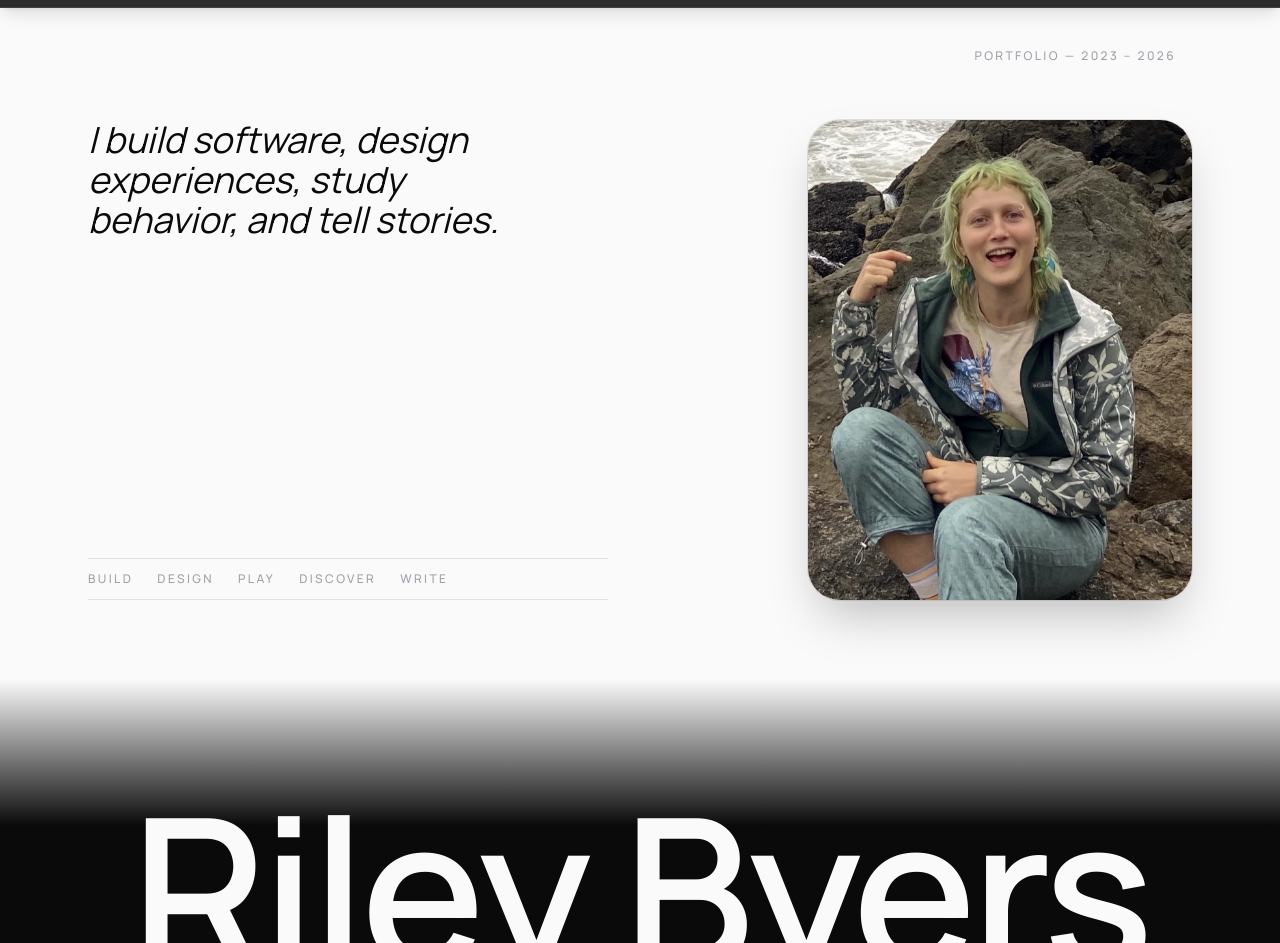
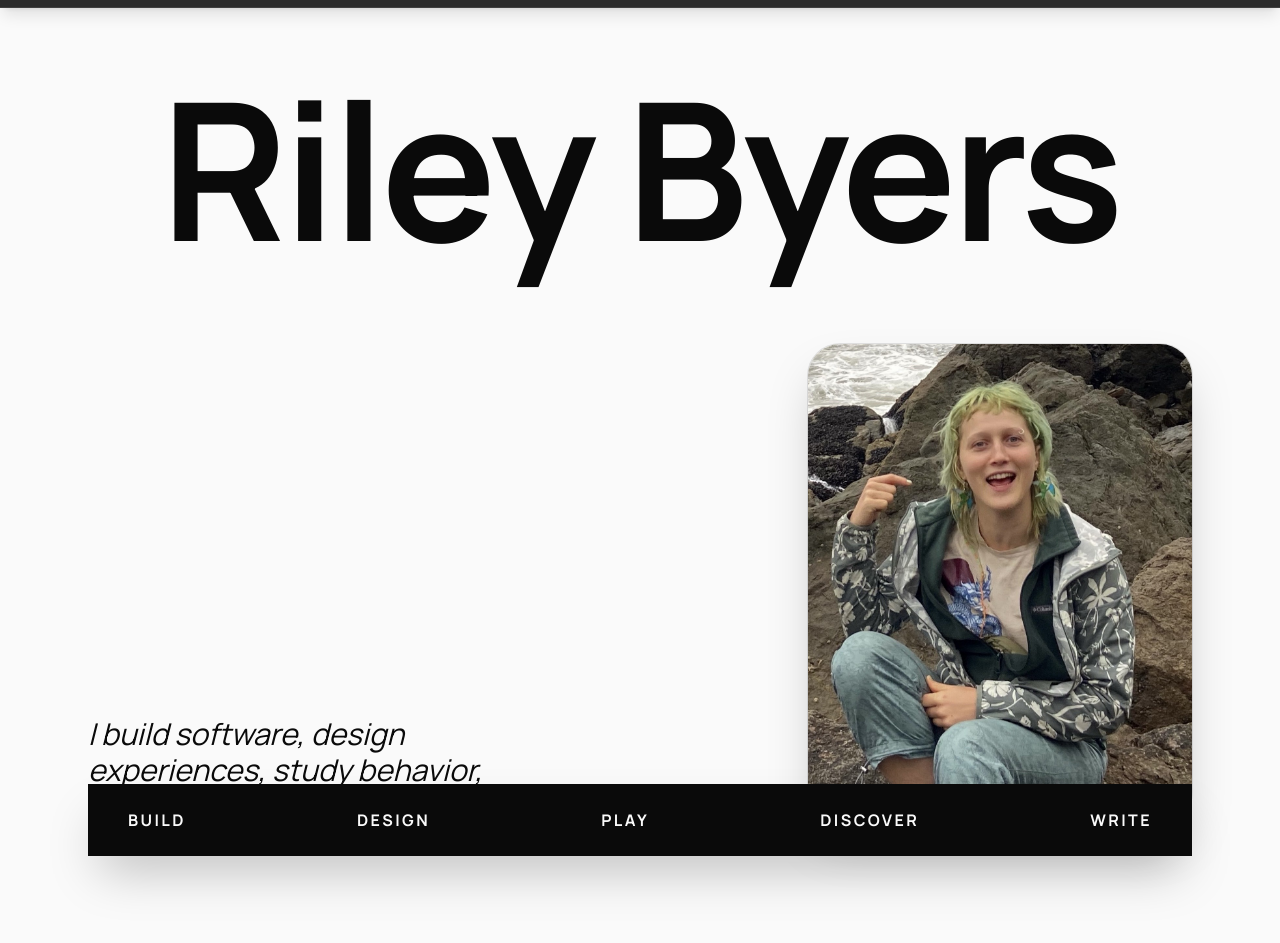
Before and after one commit to rileyb3/portfolio, a Next.js app: page / in a window 1280 px wide. Shown: the part 29-972 px from the top of the page. Built offline with nearby package versions, Linux system fonts and the light colour scheme.

Commit message:
Lead with name (black on white, top of page); remove date line; make discipline bar bold/high-contrast like the reference

```diff
--- a/src/components/Hero.tsx
+++ b/src/components/Hero.tsx
@@ -1,44 +1,30 @@
 import Link from "next/link";
 import { profile, categories } from "@/data/projects";
 
-// Rebuilt closer to the actual Akihiko/Palmer reference structure: normal
-// document flow, no scroll-jacked sticky/parallax runway. That runway was
-// exactly what was leaving a huge dead-blank stretch of screen between the
-// photo block and the name — this version is only as tall as its content.
+// Name leads — it's the first thing on the page, full stop, big and black
+// on white with nothing above it but the (separate, dark) site header.
+// Everything from the reference (photo, tagline, the bold bar of
+// discipline links) comes after it as a secondary block, not before it.
 // White theme, scoped to this + Disciplines.tsx below; everything else
 // (Header, About, Footer) stays on the original dark theme untouched.
 export default function Hero() {
   return (
     <section id="top" className="relative overflow-hidden bg-paper">
-      {/* Small meta line, top right — a light echo of the reference's
-          "Based in Tokyo, Art Director" corner. */}
-      <div className="mx-auto max-w-6xl px-6 pt-8 text-right text-[0.65rem] font-medium uppercase tracking-[0.2em] text-muted sm:px-10 sm:pt-10 sm:text-xs">
-        Portfolio — {profile.workYears}
+      <div className="px-6 pt-10 sm:px-10 sm:pt-16">
+        <h1 className="text-center font-sans text-6xl font-bold leading-none tracking-tight text-ink sm:text-[9rem] lg:text-[12rem]">
+          {profile.name}
+        </h1>
       </div>
 
-      {/* Headline + photo, side by side like the reference's statement
-          block + corner photo — the discipline links sit in a bordered
-          row under the headline (its "Art Direction / Branding /
-          Strategy" beat), as real clickable nav rather than decoration. */}
-      <div className="mx-auto grid max-w-6xl gap-10 px-6 pt-10 sm:grid-cols-2 sm:gap-16 sm:pt-14">
-        <div className="flex flex-col justify-between">
-          <p className="max-w-md text-2xl italic leading-snug text-ink sm:text-3xl lg:text-4xl">
+      <div className="mx-auto mt-14 max-w-6xl px-6 sm:mt-20">
+        <div className="grid items-end gap-10 sm:grid-cols-2 sm:gap-16">
+          <p className="max-w-md text-xl italic leading-snug text-ink sm:text-2xl lg:text-3xl">
             {profile.tagline}
           </p>
-          <ul className="mt-10 flex flex-wrap items-center gap-x-6 gap-y-2 border-y border-ink/10 py-3 text-[0.65rem] font-medium uppercase tracking-[0.2em] text-muted sm:text-xs">
-            {categories.map((c) => (
-              <li key={c.id}>
-                <Link href={`/${c.id}`} className="transition hover:text-ink">
-                  {c.label}
-                </Link>
-              </li>
-            ))}
-          </ul>
-        </div>
 
-        {/* Photo: bounded card with a soft blue/green glow behind it — an
-            "ocean, not literal" feel rather than a flat cutout edge. */}
-        <div className="relative">
+          {/* Photo: bounded card with a soft blue/green glow behind it —
+              an "ocean, not literal" feel rather than a flat cutout edge. */}
+          <div className="relative sm:ml-auto">
             <div
               className="absolute -inset-10 -z-10 rounded-[3rem] bg-gradient-to-br from-accent2/50 via-accent/25 to-transparent blur-3xl"
               aria-hidden="true"
@@ -54,21 +40,23 @@ export default function Hero() {
           </div>
         </div>
 
-      {/* Name band: a self-contained gradient from transparent (blending
-          into the white section above) down to solid black, so the fixed
-          white name reads cleanly against it without needing to animate
-          color as anything scrolls past. */}
-      <div
-        className="mt-16 flex min-h-[46vh] items-center justify-center px-6 py-16 sm:mt-20 sm:min-h-[52vh]"
-        style={{
-          background:
-            "linear-gradient(to bottom, rgba(10,10,10,0) 0%, #0a0a0a 35%, #0a0a0a 100%)",
-        }}
+        {/* The "crisp bar" from the reference — a solid, high-contrast
+            band of discipline links, pulled up to overlap the photo/
+            tagline row above it rather than sitting quietly underneath. */}
+        <div className="relative z-10 -mt-8 flex flex-wrap items-center justify-center gap-x-8 gap-y-3 bg-ink px-6 py-5 text-paper shadow-2xl sm:-mt-10 sm:justify-between sm:px-10 sm:py-6">
+          {categories.map((c) => (
+            <Link
+              key={c.id}
+              href={`/${c.id}`}
+              className="text-sm font-bold uppercase tracking-[0.15em] transition hover:text-accent sm:text-base"
             >
-        <h1 className="w-fit whitespace-nowrap text-center font-sans text-5xl font-semibold leading-none tracking-tight text-paper sm:text-[10rem] lg:text-[13rem]">
-          {profile.name}
-        </h1>
+              {c.label}
+            </Link>
+          ))}
         </div>
+      </div>
+
+      <div className="h-16 sm:h-24" />
     </section>
   );
 }
```
Lines whose indentation alone changed are shown as unchanged.
